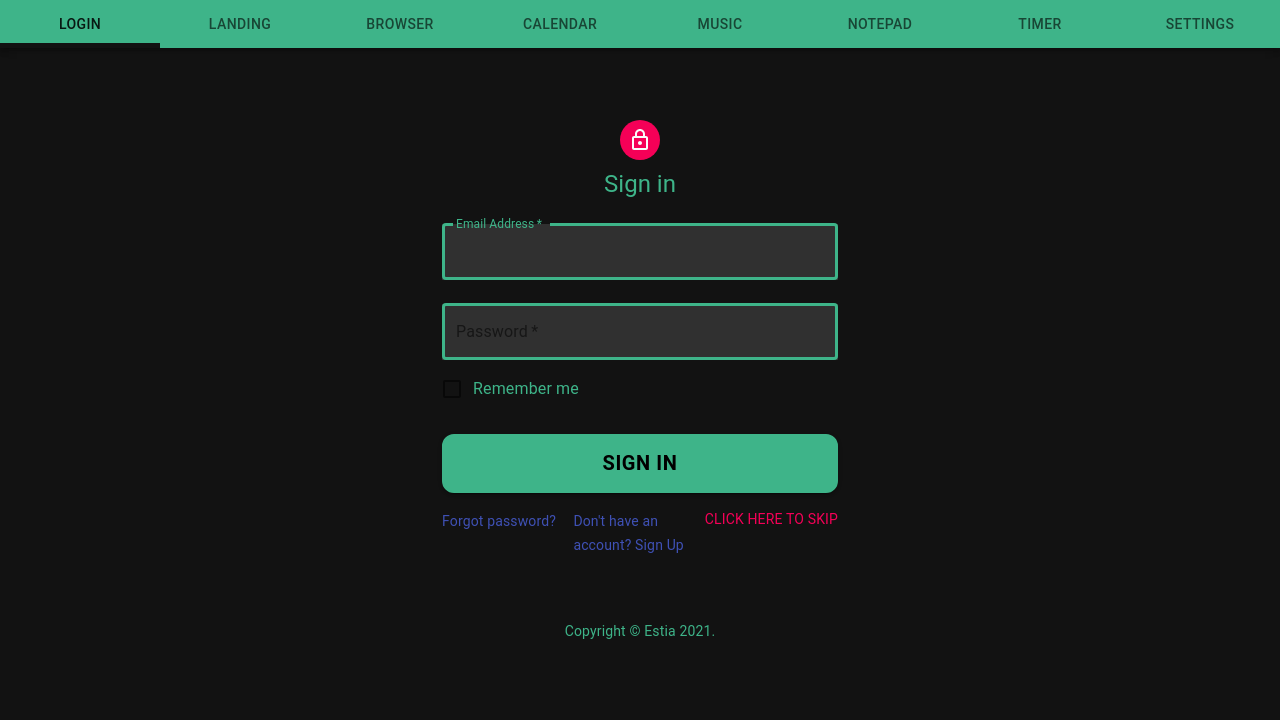
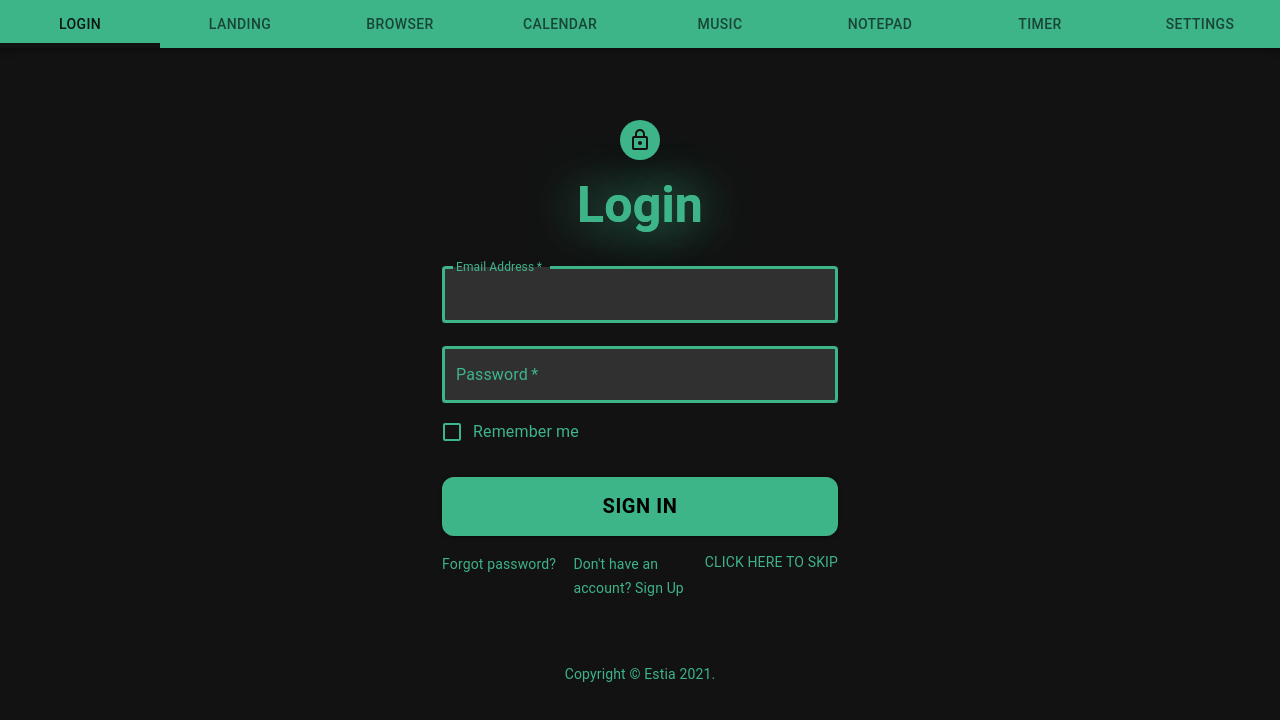
Before and after one commit to Estia-Productivity-Studying/Estia-Productivity-App, a React (Create React App) app: page / in a window 1280 px wide. Shown: the top 720 px of the page. Built offline with nearby package versions, Linux system fonts and the light colour scheme.

Commit message:
Styling Components
Re-styled some headers and completed the login page.

```diff
--- a/src/components/css/loginpage.css
+++ b/src/components/css/loginpage.css
@@ -1,3 +1,14 @@
 #login-page {
   color: #3eb489;
 }
+
+#login-link {
+  color: #3eb489;
+}
+
+#login-header {
+  font-weight: 600;
+  font-size: 50px;
+  color: #3eb489;
+  text-shadow: 0 0 0px #3eb489, 0 0 50px #3eb489;
+}
--- a/src/components/css/music.css
+++ b/src/components/css/music.css
@@ -16,7 +16,3 @@
 body {
   background-color: #121212 !important;
 }
-
-h6 {
-  color: #3eb489;
-}
--- a/src/components/css/notepad.css
+++ b/src/components/css/notepad.css
@@ -1,6 +1,13 @@
 #notepad-page {
   text-align: center;
   color: #3eb489;
+}
+
+#notepad-header {
+  font-weight: 600;
+  font-size: 50px;
+  color: #3eb489;
+  text-shadow: 0 0 0px #3eb489, 0 0 50px #3eb489;
 }
 
 #input-header {
--- a/src/components/css/timer.css
+++ b/src/components/css/timer.css
@@ -5,7 +5,7 @@
 
 #timer-header {
   font-weight: 600;
-  font-size: 80px;
+  font-size: 50px;
   color: #3eb489;
   text-shadow: 0 0 0px #3eb489, 0 0 50px #3eb489;
 }
--- a/src/components/loginpage.js
+++ b/src/components/loginpage.js
@@ -18,11 +18,24 @@ function handleClick(event) {
   console.info("You clicked a breadcrumb.");
 }
 
+const CssCheckbox = withStyles({
+  root: {
+    color: "#3eb489",
+    "&$checked": {
+      color: "#3eb489",
+    },
+  },
+  checked: {},
+})((props) => <Checkbox color="default" {...props} />);
+
 const CssTextField = withStyles({
   root: {
     backgroundColor: "#303030",
     color: "#3eb489",
     "& label.Mui-focused": {
+      color: "#3eb489",
+    },
+    "& label": {
       color: "#3eb489",
     },
     "& .MuiOutlinedInput-root": {
@@ -67,7 +80,7 @@ const useStyles = makeStyles((theme) => ({
   },
   avatar: {
     margin: theme.spacing(1),
-    backgroundColor: theme.palette.secondary.main,
+    backgroundColor: "#3eb489",
   },
   form: {
     width: "100%", // Fix IE 11 issue.
@@ -86,11 +99,9 @@ export default function LoginPage() {
         <CssBaseline />
         <div className={classes.paper}>
           <Avatar className={classes.avatar}>
-            <LockOutlinedIcon />
+            <LockOutlinedIcon style={{ color: "#121212" }} />
           </Avatar>
-          <Typography component="h1" variant="h5">
-            Sign in
-          </Typography>
+          <div id="login-header">Login</div>
           <form className={classes.form} noValidate>
             <CssTextField
               variant="outlined"
@@ -115,7 +126,7 @@ export default function LoginPage() {
               autoComplete="current-password"
             />
             <FormControlLabel
-              control={<Checkbox value="remember" color="primary" />}
+              control={<CssCheckbox value="remember" color="primary" />}
               label="Remember me"
             />
             <Button
@@ -130,17 +141,18 @@ export default function LoginPage() {
             </Button>
             <Grid container>
               <Grid item xs>
-                <Link href="#" variant="body2">
+                <Link id="login-link" href="#" variant="body2">
                   Forgot password?
                 </Link>
               </Grid>
               <Grid item xs>
-                <Link href="#" variant="body2">
+                <Link id="login-link" href="#" variant="body2">
                   {"Don't have an account? Sign Up"}
                 </Link>
               </Grid>
 
               <Link
+                id="login-link"
                 href="/landingpage"
                 variant="body2"
                 color="secondary"
--- a/src/components/notepad.js
+++ b/src/components/notepad.js
@@ -34,7 +34,7 @@ class Notepad extends React.Component {
   render() {
     return (
       <div>
-        <h1 id="header">Notepad</h1>
+        <h1 id="notepad-header">Notepad</h1>
         <div id="wrap">
           <textarea id="inputTextToSave" cols="1000" rows="30"></textarea>
         </div>
```
